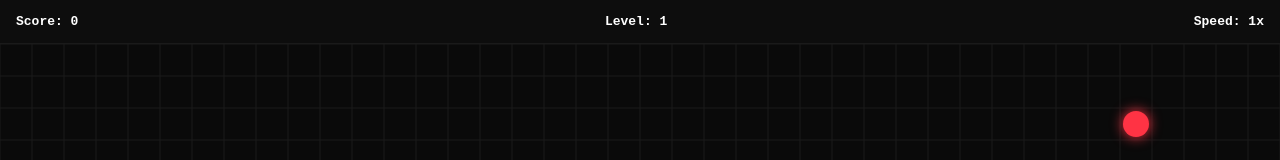
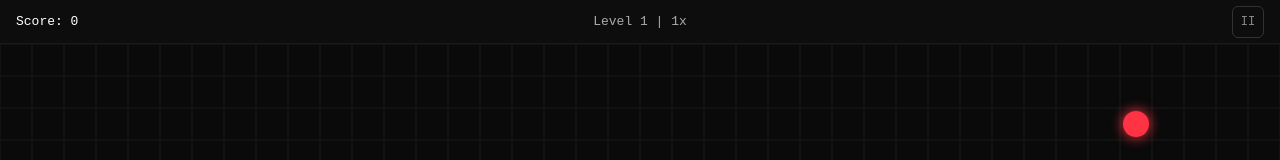
Before and after one commit to EduMoralesCar/NeoWorm, a React (Vite) app: page / in a window 1280 px wide. Both pictures are taken after a click on the button "PLAY". Shown: the top 160 px of the page. Built offline with nearby package versions, Linux system fonts and the light colour scheme.

Commit message:
feat: menú de pausa con reanudar, reiniciar y salir + tecla Escape

```diff
--- a/src/App.jsx
+++ b/src/App.jsx
@@ -1,24 +1,24 @@
-import { useState, useCallback, useRef } from 'react';
+import { useState, useCallback, useRef, useEffect } from 'react';
 import Layout from './components/Layout';
 import GameCanvas from './components/GameCanvas';
 import HUD from './components/HUD';
+import PauseMenu from './components/PauseMenu';
 import { useGameState } from './hooks/useGameState';
 import { Game } from './game';
 
 const GRID_SIZE = 32;
 
 export default function App() {
-  const { status, startGame, gameOver, goToMenu } = useGameState();
+  const { status, startGame, pauseGame, resumeGame, gameOver, goToMenu } = useGameState();
   const [gameInstance, setGameInstance] = useState(null);
   const [score, setScore] = useState(0);
   const [level, setLevel] = useState(1);
   const engineRef = useRef(null);
+  const gameRef = useRef(null);
 
-  const handleCanvasReady = useCallback((engine) => { engineRef.current = engine; }, []);
-
-  const handlePlay = useCallback(() => {
+  const createGame = useCallback(() => {
     const { canvas } = engineRef.current;
-    if (!canvas) return;
+    if (!canvas) return null;
     const gridWidth = Math.floor(canvas.width / GRID_SIZE);
     const gridHeight = Math.floor(canvas.height / GRID_SIZE);
     const game = new Game({
@@ -27,19 +27,52 @@ export default function App() {
       onLevelUp: (l) => setLevel(l),
       onGameOver: () => gameOver(),
     });
-    setGameInstance(game);
-    setScore(0); setLevel(1);
-    startGame();
-  }, [startGame, gameOver]);
+    gameRef.current = game;
+    return game;
+  }, [gameOver]);
 
-  const handleMenu = useCallback(() => {
-    setGameInstance(null);
-    goToMenu();
+  const handleCanvasReady = useCallback((engine) => { engineRef.current = engine; }, []);
+
+  const handlePlay = useCallback(() => {
+    const game = createGame();
+    if (!game) return;
+    setGameInstance(game); setScore(0); setLevel(1); startGame();
+  }, [createGame, startGame]);
+
+  const handlePause = useCallback(() => {
+    const game = gameRef.current;
+    if (game && !game.isOver) { game.togglePause(); pauseGame(); }
+  }, [pauseGame]);
+
+  const handleResume = useCallback(() => {
+    const game = gameRef.current;
+    if (game) { game.togglePause(); resumeGame(); }
+  }, [resumeGame]);
+
+  const handleRestart = useCallback(() => {
+    const game = createGame();
+    if (!game) return;
+    setGameInstance(game); setScore(0); setLevel(1); startGame();
+  }, [createGame, startGame]);
+
+  const handleExit = useCallback(() => {
+    gameRef.current = null; setGameInstance(null); goToMenu();
   }, [goToMenu]);
+
+  useEffect(() => {
+    const onKey = (e) => {
+      if (e.code === 'Escape') {
+        if (status === 'playing') handlePause();
+        else if (status === 'paused') handleResume();
+      }
+    };
+    window.addEventListener('keydown', onKey);
+    return () => window.removeEventListener('keydown', onKey);
+  }, [status, handlePause, handleResume]);
 
   return (
     <Layout>
-      {status === 'playing' && <HUD score={score} level={level} speed={level} />}
+      {status === 'playing' && <HUD score={score} level={level} speed={level} onPause={handlePause} />}
       <div style={{ flex: 1, position: 'relative' }}>
         <GameCanvas game={gameInstance} onReady={handleCanvasReady} />
         {status === 'menu' && (
@@ -48,11 +81,14 @@ export default function App() {
             <button style={styles.button} onClick={handlePlay}>Play</button>
           </div>
         )}
+        {status === 'paused' && (
+          <PauseMenu score={score} level={level} onResume={handleResume} onRestart={handleRestart} onExit={handleExit} />
+        )}
         {status === 'gameover' && (
           <div style={styles.overlay}>
             <h2 style={styles.title}>Game Over</h2>
             <p style={styles.scoreText}>Score: {score}</p>
-            <button style={styles.button} onClick={handleMenu}>Menu</button>
+            <button style={styles.button} onClick={handleRestart}>Play Again</button>
           </div>
         )}
       </div>
--- a/src/components/HUD.jsx
+++ b/src/components/HUD.jsx
@@ -1,9 +1,15 @@
-export default function HUD({ score = 0, level = 1, speed = 1 }) {
+export default function HUD({ score = 0, level = 1, speed = 1, onPause }) {
   return (
     <header style={styles.bar}>
-      <span style={styles.item}>Score: {score}</span>
-      <span style={styles.item}>Level: {level}</span>
-      <span style={styles.item}>Speed: {speed}x</span>
+      <div style={styles.left}>
+        <span>Score: {score}</span>
+      </div>
+      <div style={styles.center}>
+        <span>Level {level} | {speed}x</span>
+      </div>
+      <div style={styles.right}>
+        <button onClick={onPause} style={styles.pauseBtn} aria-label="Pause">II</button>
+      </div>
     </header>
   );
 }
@@ -11,9 +17,15 @@ export default function HUD({ score = 0, level = 1, speed = 1 }) {
 const styles = {
   bar: {
     height: '44px', minHeight: '44px', display: 'flex', alignItems: 'center',
-    justifyContent: 'space-between', padding: '0 16px',
-    background: '#0d0d0d', borderBottom: '1px solid #1a1a1a',
+    padding: '0 16px', background: '#0d0d0d', borderBottom: '1px solid #1a1a1a',
     color: '#fff', fontFamily: 'monospace', fontSize: '13px', zIndex: 20,
   },
-  item: { fontWeight: 'bold' },
+  left: { flex: 1, display: 'flex', alignItems: 'center' },
+  center: { flex: 1, display: 'flex', justifyContent: 'center', color: '#aaa' },
+  right: { flex: 1, display: 'flex', justifyContent: 'flex-end' },
+  pauseBtn: {
+    width: '32px', height: '32px', background: 'transparent',
+    border: '1px solid #333', borderRadius: '6px', color: '#888',
+    cursor: 'pointer', fontSize: '12px',
+  },
 };
--- /dev/null
+++ b/src/components/PauseMenu.jsx
@@ -0,0 +1,88 @@
+export default function PauseMenu({ score, level, onResume, onRestart, onExit }) {
+  return (
+    <div style={styles.overlay}>
+      <h2 style={styles.title}>Paused</h2>
+      <div style={styles.stats}>
+        <span>Score: {score}</span>
+        <span>Level: {level}</span>
+      </div>
+      <div style={styles.actions}>
+        <button style={styles.button} onClick={onResume}>Resume</button>
+        <button style={styles.buttonSecondary} onClick={onRestart}>Restart</button>
+        <button style={styles.buttonDanger} onClick={onExit}>Exit</button>
+      </div>
+    </div>
+  );
+}
+
+const styles = {
+  overlay: {
+    position: 'absolute',
+    inset: 0,
+    display: 'flex',
+    flexDirection: 'column',
+    alignItems: 'center',
+    justifyContent: 'center',
+    background: 'rgba(0,0,0,0.8)',
+    zIndex: 30,
+    gap: '20px',
+  },
+  title: {
+    color: '#fff',
+    fontFamily: 'monospace',
+    fontSize: '2rem',
+    margin: 0,
+    letterSpacing: '4px',
+    textTransform: 'uppercase',
+  },
+  stats: {
+    display: 'flex',
+    gap: '24px',
+    color: '#aaa',
+    fontFamily: 'monospace',
+    fontSize: '0.95rem',
+  },
+  actions: {
+    display: 'flex',
+    flexDirection: 'column',
+    gap: '10px',
+    marginTop: '8px',
+  },
+  button: {
+    padding: '10px 40px',
+    fontSize: '1rem',
+    fontFamily: 'monospace',
+    background: '#0f0',
+    color: '#000',
+    border: 'none',
+    borderRadius: '4px',
+    cursor: 'pointer',
+    fontWeight: 'bold',
+    textTransform: 'uppercase',
+    letterSpacing: '2px',
+  },
+  buttonSecondary: {
+    padding: '10px 40px',
+    fontSize: '1rem',
+    fontFamily: 'monospace',
+    background: 'transparent',
+    color: '#ccc',
+    border: '1px solid #555',
+    borderRadius: '4px',
+    cursor: 'pointer',
+    textTransform: 'uppercase',
+    letterSpacing: '2px',
+  },
+  buttonDanger: {
+    padding: '10px 40px',
+    fontSize: '1rem',
+    fontFamily: 'monospace',
+    background: 'transparent',
+    color: '#ff4444',
+    border: '1px solid #ff4444',
+    borderRadius: '4px',
+    cursor: 'pointer',
+    textTransform: 'uppercase',
+    letterSpacing: '2px',
+  },
+};
```
